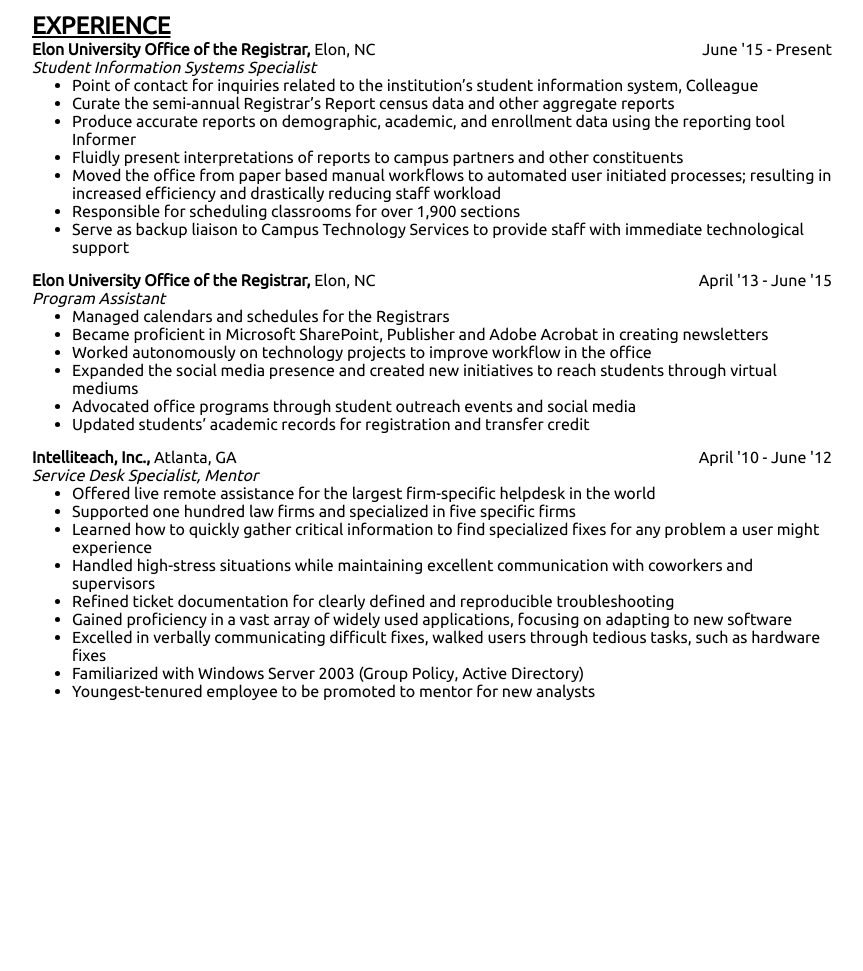
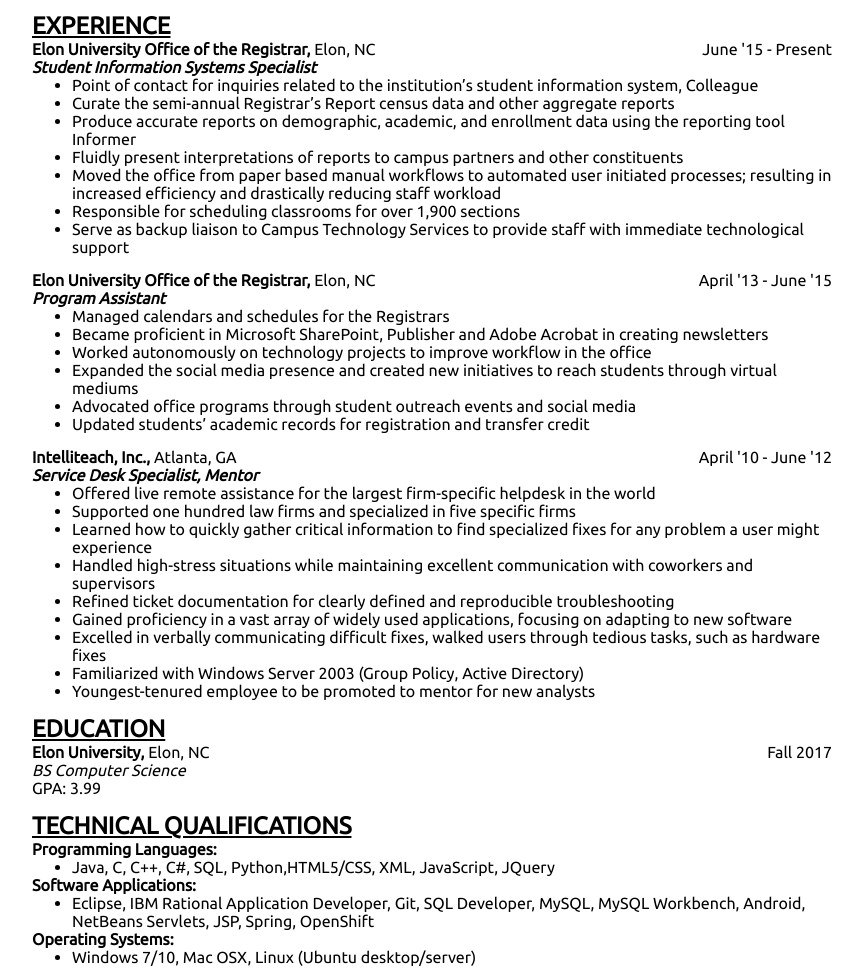
Before and after one commit to caseodilla/CHTMhomework1, a plain HTML site: page build/web/hayes.html in a window 1280 px wide. Shown: the part 63-1034 px from the top of the page, without its empty margins (208-1071 px from the left). Before the commit the page ends 800 px from the top, so only its background shows below. Drawn offline with Linux system fonts and the light colour scheme.

Commit message:
last content added, clean up minor css

```diff
--- a/build/web/hayes.html
+++ b/build/web/hayes.html
@@ -28,7 +28,7 @@
       </div>
     </header>
 
-    <section>
+    <section id="experience">
       <h2>Experience</h2>
 
       <div class="title">
@@ -82,11 +82,33 @@
         <li>Familiarized with Windows Server 2003 (Group Policy, Active Directory)</li>
         <li>Youngest-tenured employee to be promoted to mentor for new analysts</li>
       </ul>
-
     </section>
 
-    <section>
+    <section id="education">
+      <h2>Education</h2>
 
+      <div class="title">
+        <div class="employer">Elon University</div>
+        <div class="location">Elon, NC</div>
+        <div class="duration">Fall 2017</div>
+        <div class="position">BS Computer Science</div>
+      </div>
+      <p>GPA: 3.99</p>
+    </section>
+
+    <section id="techqual">
+      <h2>Technical Qualifications</h2>
+
+      <div class="title">
+        <dl>
+          <dt>Programming Languages:</dt>
+          <dd>Java, C, C++, C#, SQL, Python,HTML5/CSS, XML, JavaScript, JQuery</dd>
+          <dt>Software Applications:</dt>
+          <dd>Eclipse, IBM Rational Application Developer, Git, SQL Developer, MySQL, MySQL Workbench, Android, NetBeans Servlets, JSP, Spring, OpenShift</dd>
+          <dt>Operating Systems:</dt>
+          <dd>Windows 7/10, Mac OSX, Linux (Ubuntu desktop/server)</dd>
+        </dl>
+      </div>
     </section>
   </body>
 </html>
--- a/build/web/styles/hayes.css
+++ b/build/web/styles/hayes.css
@@ -37,6 +37,19 @@
 
 div.employer:after {
   content: ",\00a0";
+}
+
+dl,p {
+  margin: 0;
+}
+
+dt {
+  font-weight: 700;
+}
+
+dd {
+  display: list-item;
+  list-style-type: disc;
 }
 
 /* Screens > 500px */
@@ -100,6 +113,7 @@
 
   div.position {
     font-style: italic;
+    font-weight: 700;
     order: 4;
     width: 100%;
   }
@@ -155,7 +169,12 @@
 
   div.position {
     font-style: italic;
+    font-weight: 700;
     order: 3;
     width: 100%;
   }
 }
+
+#education div.position {
+  font-weight: 100;
+}
--- a/web/styles/hayes.css
+++ b/web/styles/hayes.css
@@ -37,6 +37,19 @@
 
 div.employer:after {
   content: ",\00a0";
+}
+
+dl,p {
+  margin: 0;
+}
+
+dt {
+  font-weight: 700;
+}
+
+dd {
+  display: list-item;
+  list-style-type: disc;
 }
 
 /* Screens > 500px */
@@ -100,6 +113,7 @@
 
   div.position {
     font-style: italic;
+    font-weight: 700;
     order: 4;
     width: 100%;
   }
@@ -155,7 +169,12 @@
 
   div.position {
     font-style: italic;
+    font-weight: 700;
     order: 3;
     width: 100%;
   }
 }
+
+#education div.position {
+  font-weight: 100;
+}
```
Also changed, not shown: web/hayes.html (+25 -3 lines), build/web/mcintyre.html (indentation only), build/web/styles/mcintyre.css (indentation only), web/mcintyre.html (indentation only), web/styles/mcintyre.css (indentation only).
